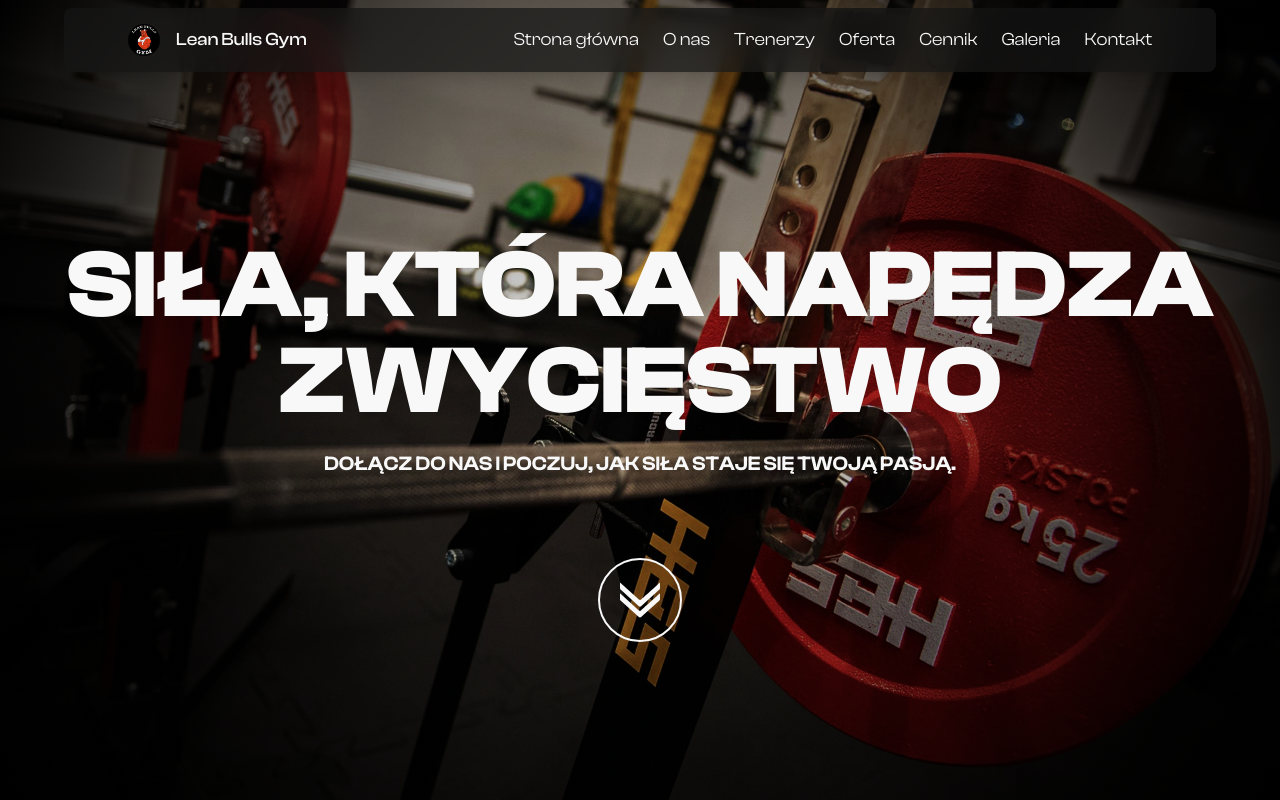
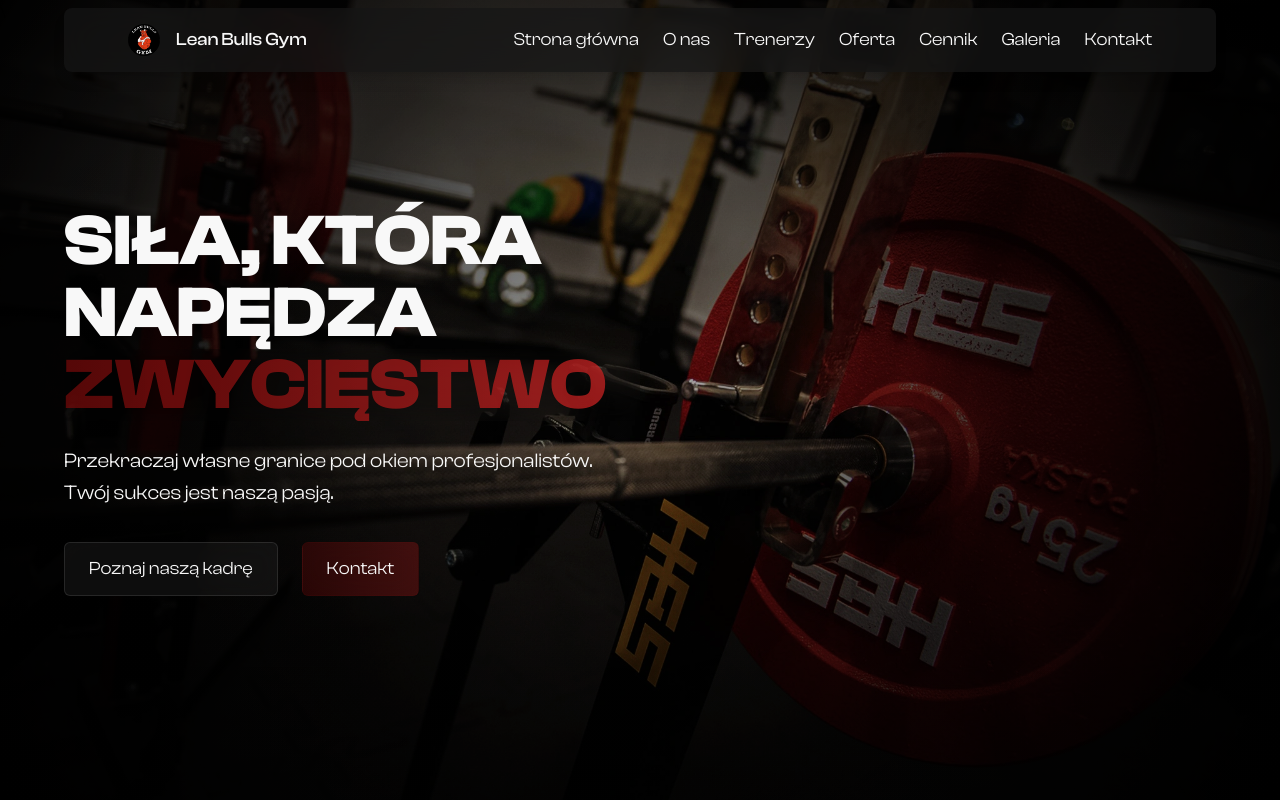
Before and after one commit to 66HEX/lean-bulls-gym, a React (Vite) app: page / in a window 1280 px wide. Shown: the top 800 px of the page. Built offline with nearby package versions, Linux system fonts and the light colour scheme.

Commit message:
hero section update

```diff
--- a/src/components/HomeSection/HomeSection.tsx
+++ b/src/components/HomeSection/HomeSection.tsx
@@ -1,51 +1,72 @@
+import backgroundImage from '/home.webp';
 import Lenis from 'lenis';
+import BackgroundOverlay from '../ui/BackgroundOverlay/BackgroundOverlay.tsx'
+const HomeSection = () => {
+    const handleScrollToTeam = () => {
+        const lenis = window.lenis as Lenis;
+        const teamSection = document.querySelector('#team') as HTMLElement;
+        if (teamSection) {
+            lenis.scrollTo(teamSection);
+        }
+    };
 
-const HomeSection = () => {
-    const handleScrollToAbout = () => {
+    const handleScrollToContact = () => {
         const lenis = window.lenis as Lenis;
-        const aboutSection = document.querySelector('#about') as HTMLElement;
-        if (aboutSection) {
-            lenis.scrollTo(aboutSection);
+        const contactSection = document.querySelector('#contact') as HTMLElement;
+        if (contactSection) {
+            lenis.scrollTo(contactSection);
         }
     };
 
     return (
         <section
             id="home"
-            className="w-screen h-svh flex flex-col justify-center items-center bg-cover bg-center text-hexwhite p-4 md:p-8 lg:p-12 xl:p-16"
+            className="relative w-screen h-screen overflow-hidden"
+        >
+            <div
+                className="absolute inset-0 w-full h-full"
                 style={{
-                backgroundImage: `url(${'/home.webp'})`,
+                    backgroundImage: `url(${backgroundImage})`,
+                    backgroundPosition: 'center',
+                    backgroundSize: 'cover',
+                    backgroundRepeat: 'no-repeat'
                 }}
             >
-            <img
-                src="/home.webp"
-                alt="Tło sekcji"
-                className="absolute inset-0 w-full h-full object-cover z-0"
-            />
-            <h1 className="text-5xl md:text-8xl font-bold text-center mb-5 font-ClashDisplay uppercase mt-20 z-10">
-                Siła, która napędza zwycięstwo
+                <div
+                    className="absolute inset-0 bg-[radial-gradient(circle_at_center,_var(--tw-gradient-stops))] from-transparent via-black/70 to-black"/>
+                \
+                <div
+                    className="absolute inset-0 bg-black opacity-20"/>
+            </div>
+            <BackgroundOverlay/>
+
+            <div
+                className="relative h-full container mx-auto flex flex-col justify-center items-start p-4 md:p-8 lg:p-12 xl:p-16">
+            <div className="max-w-xl">
+                    <h1 className="text-5xl md:text-7xl font-bold text-hexwhite font-ClashDisplay uppercase leading-tight mb-6">
+                        Siła, która
+                        <span className="block">napędza</span>
+                        <span className="block bg-gradient-to-r from-hexred to-red-600 text-transparent bg-clip-text opacity-70 backdrop-blur-md">zwycięstwo</span>
                     </h1>
-            <p className="text-lg md:text-xl font-semibold text-center mb-10 font-ClashDisplay uppercase z-10 leading-relaxed">
-                Dołącz do nas i poczuj, jak siła staje się Twoją pasją.
+                    <p className="text-xl text-hexwhite font-ClashDisplay mb-8 leading-relaxed">
+                        Przekraczaj własne granice pod okiem profesjonalistów. Twój sukces jest naszą pasją.
                     </p>
+                <div className="flex gap-6">
                     <button
-                onClick={handleScrollToAbout}
-                className="mt-10 border-2 border-hexwhite p-5 rounded-full flex items-center justify-center transition-all duration-500 hover:bg-hexwhite focus:outline-none z-10 group"
-                aria-label="Scroll down"
+                        onClick={handleScrollToTeam}
+                        className="bg-hexwhite/[0.05] border border-white/[0.1] backdrop-blur-md text-hexwhite px-6 py-3 rounded-md text-lg font-ClashDisplay"
                     >
-                <svg
-                    className="h-10 w-10 transition-colors duration-500 group-hover:fill-hexblack"
-                    viewBox="0 0 800.49 700.85"
-                    xmlns="http://www.w3.org/2000/svg"
-                    fill="currentColor"
+                        Poznaj naszą kadrę
+                    </button>
+                    <button
+                        onClick={handleScrollToContact}
+                        className="bg-gradient-to-r from-hexred/[0.3] to-red-700/[0.3] border border-hexred/[0.1] backdrop-blur-md text-hexwhite px-6 py-3 rounded-md text-lg font-ClashDisplay"
                     >
-                    <path className="cls-1"
-                          d="m11.4,141.6l366.66,333.33c12.7,11.57,32.17,11.57,44.87,0l366.66-333.33c6.93-6.3,10.9-15.27,10.9-24.67V0s-377.63,341.66-377.63,341.66c-12.7,11.5-32.03,11.5-44.73,0L.5,0v116.93c0,9.4,3.97,18.37,10.9,24.67Z"/>
-                    <path className="cls-1"
-                          d="m10.9,358.85l366.66,333.33c12.7,11.57,32.17,11.57,44.87,0l366.66-333.33c6.93-6.3,10.9-15.27,10.9-24.67v-116.93s-377.63,341.66-377.63,341.66c-12.7,11.5-32.03,11.5-44.73,0L0,217.26v116.93c0,9.4,3.97,18.37,10.9,24.67Z"/>
-                </svg>
+                        Kontakt
                     </button>
-            <div className="absolute inset-0 bg-[radial-gradient(circle_at_center,_var(--tw-gradient-stops))] from-transparent to-black"/>
+                </div>
+            </div>
+            </div>
         </section>
     );
 };
--- a/src/components/TrainingSection/TrainingSection.tsx
+++ b/src/components/TrainingSection/TrainingSection.tsx
@@ -4,10 +4,10 @@ const TrainingSection = () => {
             id="training"
             className="w-screen flex flex-col justify-center items-center bg-cover bg-center text-hexwhite p-4 md:p-8 lg:p-12 xl:p-16 relative"
             style={{
-                backgroundImage: `linear-gradient(rgba(90, 20, 20, 0.8), rgba(90, 20, 20, 0.8)), url('/powerlifting.webp')`,
+                backgroundImage: `linear-gradient(rgba(90, 20, 20, 0.9), rgba(90, 20, 20, 0.9)), url('/powerlifting.webp')`,
             }}
         >
-            <div className="absolute inset-0 bg-black opacity-20 z-0"></div>
+            <div className="absolute inset-0 bg-black/50 z-0"></div>
 
             <div className="relative z-10 flex flex-col items-center text-center">
                 <h1 className="text-4xl md:text-6xl mt-4 font-semibold font-ClashDisplay leading-relaxed">
--- /dev/null
+++ b/src/components/ui/BackgroundOverlay/BackgroundOverlay.tsx
@@ -0,0 +1,10 @@
+export default function backgroundOverlay() {
+    return (
+        <div className="absolute z-0 w-full h-full ">
+
+
+            <div className="absolute inset-0 bg-gradient-to-t from-black via-transparent to-black opacity-20" />
+            <div className="absolute inset-0 bg-gradient-to-b from-transparent to-black opacity-20" />
+        </div>
+    );
+};
```
Lines whose indentation alone changed are shown as unchanged.
